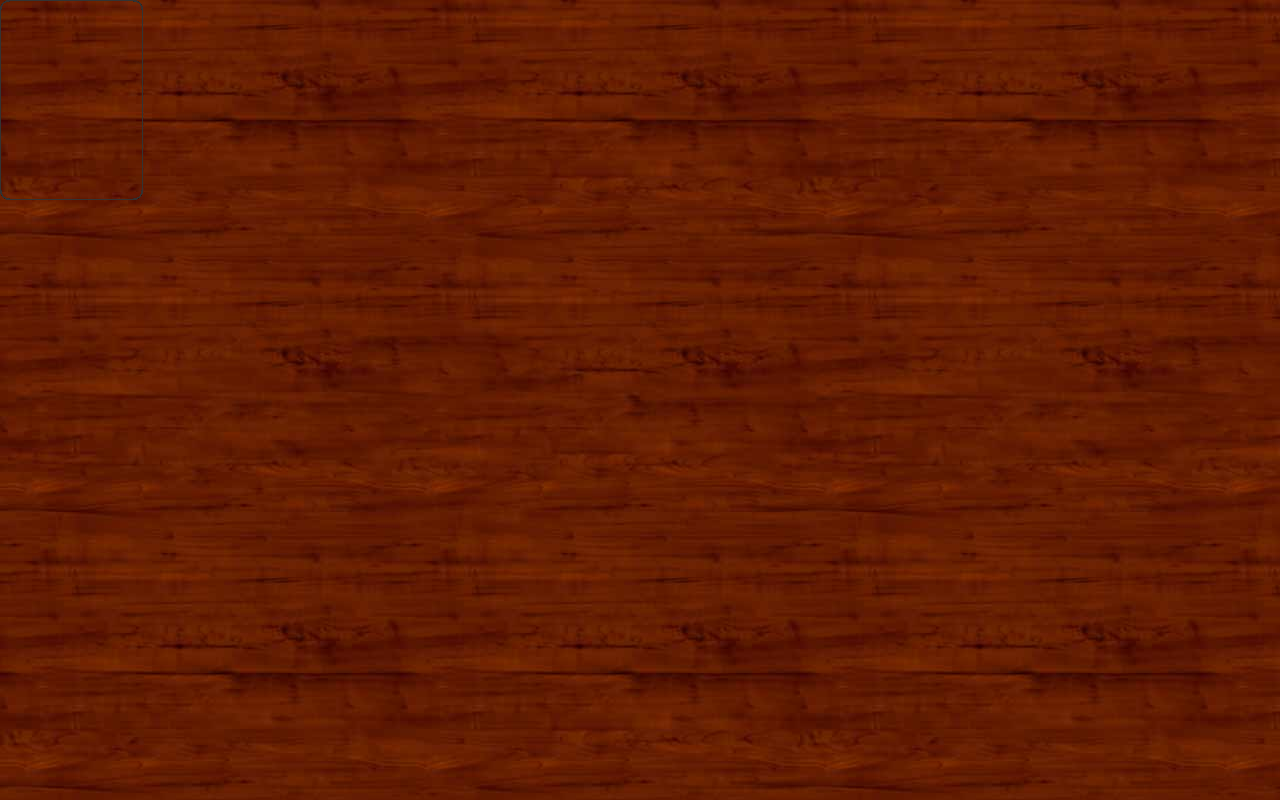
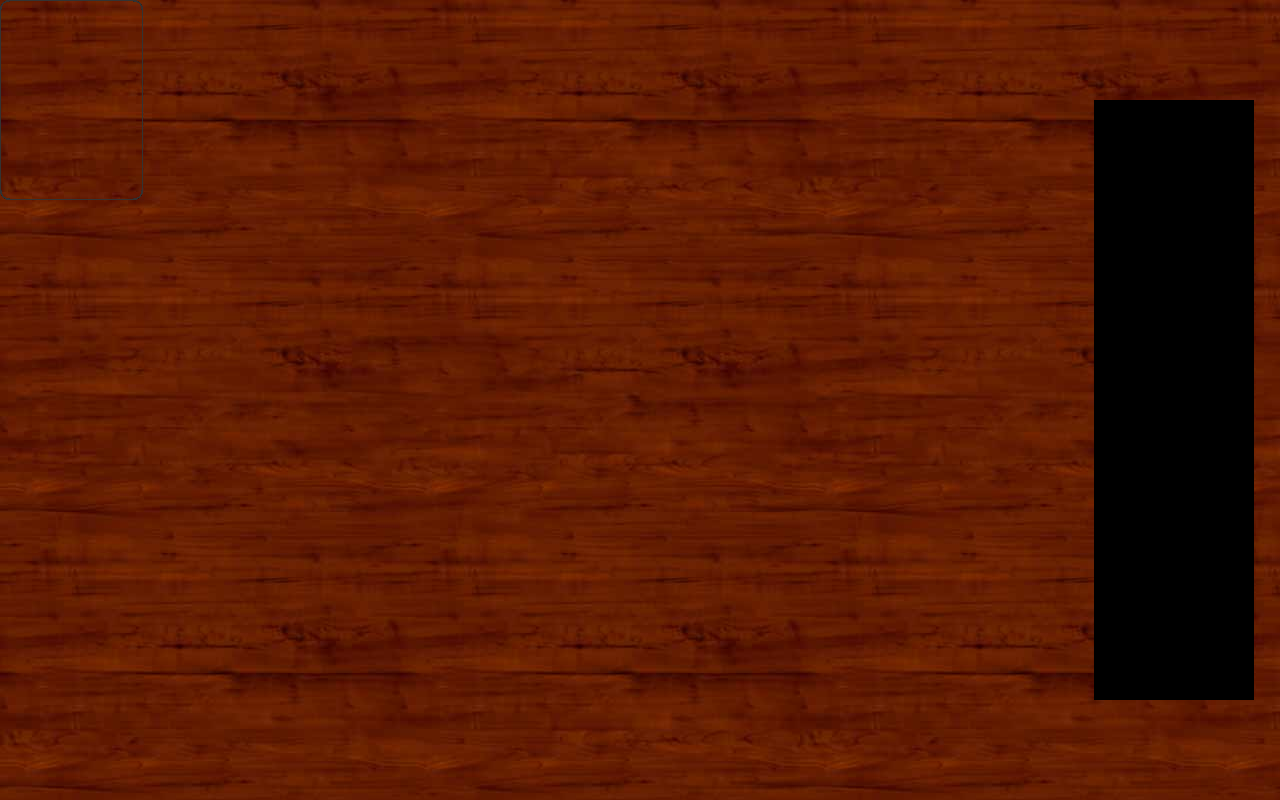
Before and after one commit to iambrandonn/rummy, a website: page index.html in a window 1280 px wide. Drawn offline with Linux system fonts and the light colour scheme; files that its build step writes are made by us from their sources; files whose address does not match are found by name.

Commit message:
Ready for ads

```diff
--- a/index.html
+++ b/index.html
@@ -7,6 +7,19 @@
     <link rel="stylesheet" href="build/app.min.css" />
   </head>
   <body>
+    <!-- <script async src="//pagead2.googlesyndication.com/pagead/js/adsbygoogle.js"></script> -->
+    <!-- Rummy -->
+<!--       <ins class="adsbygoogle ad"
+         style="display:inline-block;width:160px;height:600px"
+         data-ad-client="ca-pub-0017403871640008"
+         data-ad-slot="3750220720"></ins>
+-->      <ins class="adsbygoogle ad"
+         style="display:inline-block;width:160px;height:600px"
+         ></ins>
+    <!-- <script>
+    (adsbygoogle = window.adsbygoogle || []).push({});
+    </script> -->
+
     <script src="build/app.js"></script>
     <img src="cards.png" style="display:none;" />
   </body>
--- a/scripts/game.js
+++ b/scripts/game.js
@@ -22,7 +22,7 @@ function Game() {
   // Call this to update the display
   this.layout = function() {
     if (this.melds.length > 0) {
-      this.centerHandsOn(0.65);
+      this.centerHandsOn(0.56);
     }
     else {
       this.centerHandsOn(0.5);
--- a/styles/app.css
+++ b/styles/app.css
@@ -1,3 +1,11 @@
+.ad {
+  background-color: #000;
+  position: absolute;
+  top: 50%;
+  right: 2%;
+  margin-top: -300px;
+}
+
 body {
   background-color: white;
   margin: 0;
```
